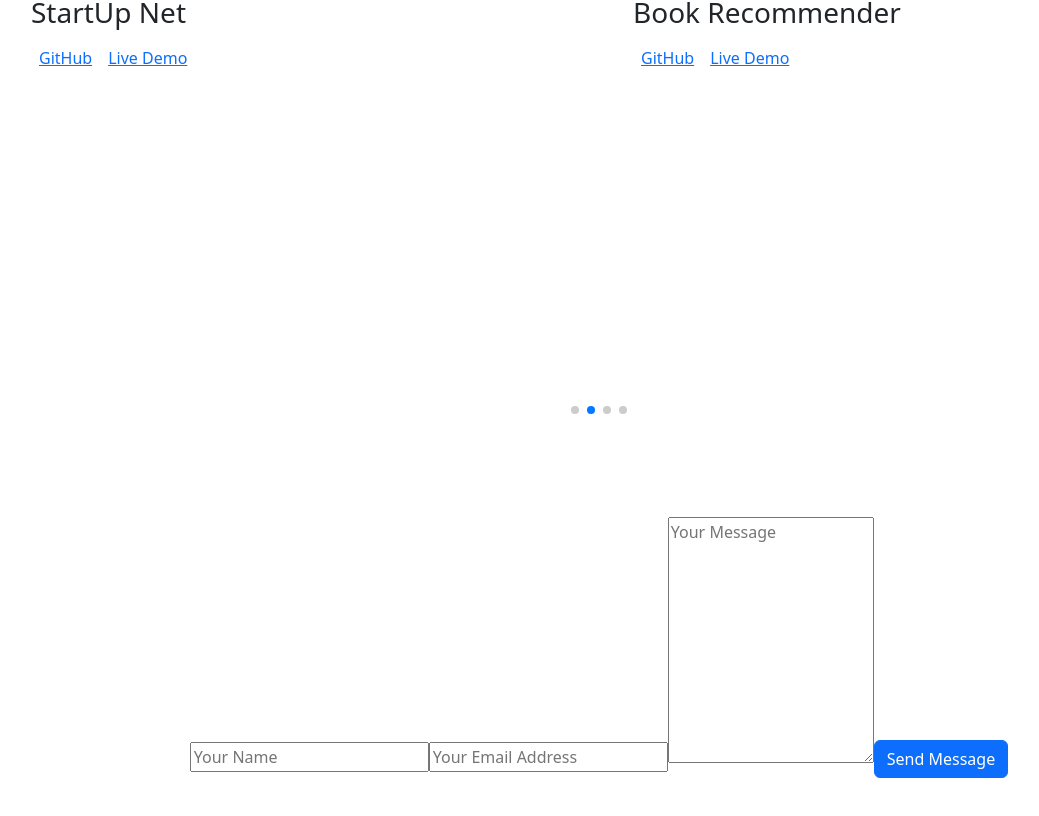
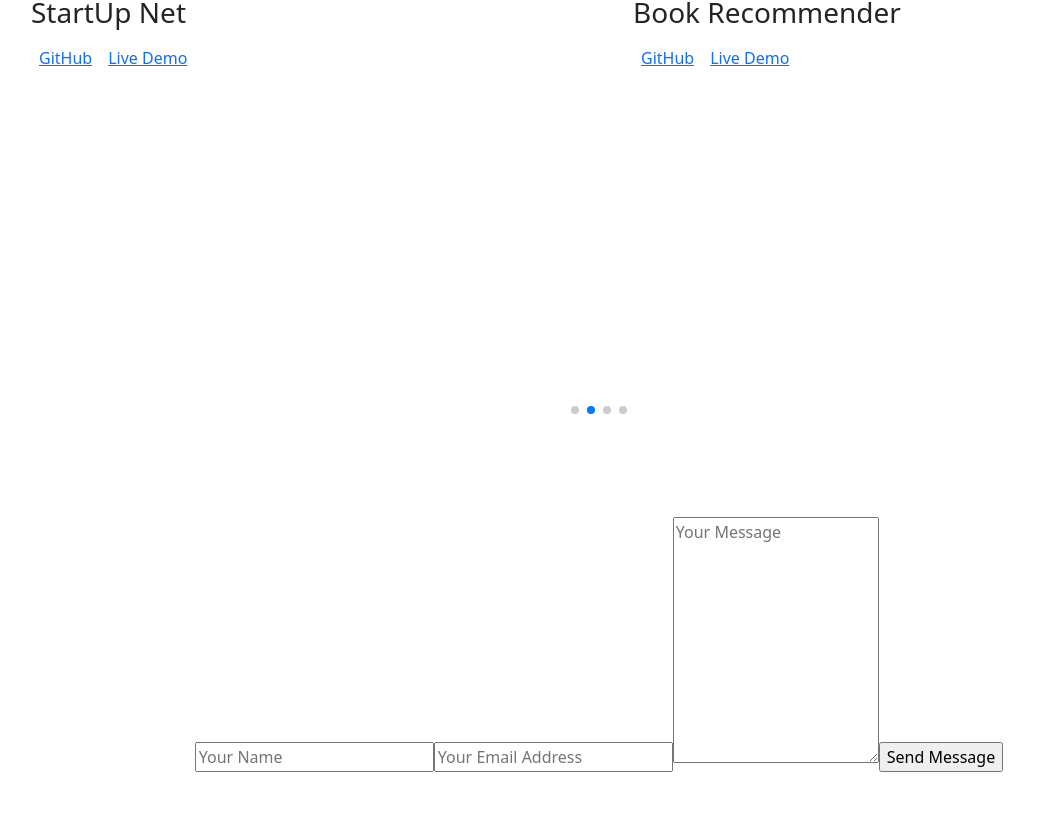
Before and after one commit to Ian-Mlolwa/Ian-Portfolio, a React (Vite) app: page / in a window 1280 px wide. Shown: the part 4488-5304 px from the top of the page, without its empty margins (41-1080 px from the left). Built offline with nearby package versions, Linux system fonts and the light colour scheme; the HTML template or start-up script is replaced by a standard one.

Commit message:
Contact Update

```diff
--- a/package.json
+++ b/package.json
@@ -10,12 +10,15 @@
     "preview": "vite preview"
   },
   "dependencies": {
+    "@emailjs/browser": "^3.11.0",
     "@fortawesome/fontawesome-svg-core": "^6.4.2",
     "@fortawesome/free-brands-svg-icons": "^6.4.2",
     "@fortawesome/free-regular-svg-icons": "^6.4.2",
     "@fortawesome/free-solid-svg-icons": "^6.4.2",
     "@fortawesome/react-fontawesome": "^0.2.0",
+    "@react-email/render": "^0.0.7",
     "bootstrap": "^5.3.1",
+    "nodemailer": "^6.9.4",
     "react": "^18.2.0",
     "react-bootstrap": "^2.8.0",
     "react-dom": "^18.2.0",
--- a/src/App.tsx
+++ b/src/App.tsx
@@ -15,6 +15,7 @@ function App() {
   return (
     <>
       <NavBar />
+
       <Hero />
       <Bot />
       <About />
--- a/src/components/Contact.tsx
+++ b/src/components/Contact.tsx
@@ -3,7 +3,33 @@ import { faEnvelope, faLocationDot } from "@fortawesome/free-solid-svg-icons";
 import { FontAwesomeIcon } from "@fortawesome/react-fontawesome";
 import { Button } from "react-bootstrap";
 
+import { useRef } from "react";
+import emailjs from "@emailjs/browser";
+
 const Contact = () => {
+  const form = useRef(null);
+
+  const sendEmail = (e: { preventDefault: () => void }) => {
+    e.preventDefault();
+
+    emailjs
+      .sendForm(
+        "service_imsnpeo",
+        "template_h1f3r2g",
+        form.current as any,
+        "5ZADXoKCGewCi0JHe"
+      )
+      .then(
+        (result) => {
+          console.log(result.text);
+          alert("Message sent");
+        },
+        (error) => {
+          console.log(error.text);
+        }
+      );
+  };
+
   const contact_list = [
     { logo: faEnvelope, text: "ianmlolwa2@gmail.com" },
     { logo: faWhatsapp, text: "+254769526109" },
@@ -21,11 +47,34 @@ const Contact = () => {
           className="mt-10 flex md:flex-row gap-6 flex-col max-w-5xl bg-gray-800 p-6
         rounded-lg mx-auto"
         >
-          <form className="flex flex-col flex-1 gap-5">
-            <input type="text" placeholder="Your Name" />
-            <input type="Email" placeholder="Your Email Address" />
-            <textarea placeholder="Your Message" rows={10}></textarea>
-            <Button className="w-fit">Send Message</Button>
+          <form
+            ref={form}
+            onSubmit={sendEmail}
+            className="flex flex-col flex-1 gap-5"
+          >
+            <input
+              type="text"
+              name="user_name"
+              placeholder="Your Name"
+              required
+            />
+            <input
+              type="email"
+              name="user_email"
+              placeholder="Your Email Address"
+              required
+            />
+            <textarea
+              name="message"
+              rows={10}
+              placeholder="Your Message"
+              required
+            />
+            <input
+              type="submit"
+              value="Send Message"
+              className="btn-primary w-fit"
+            />
           </form>
           <div className="flex flex-col gap-7">
             {contact_list.map((item, i) => (
```
Also changed, not shown: 1 other file (tests, documents, lock files or other folders).
